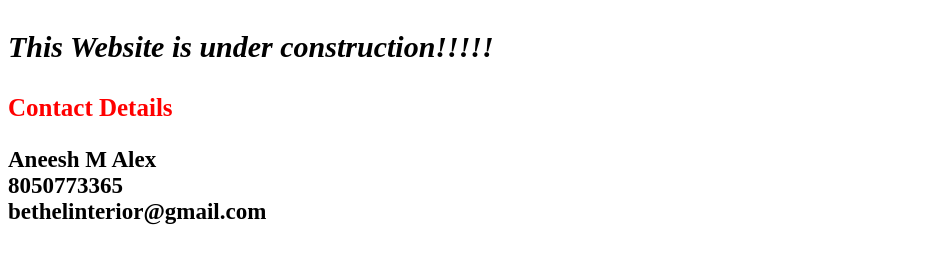
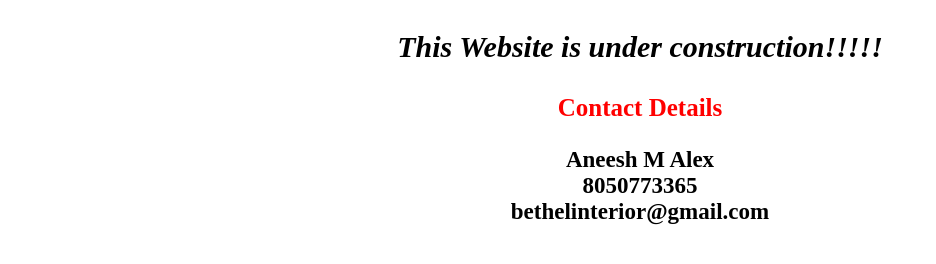
Before and after one commit to bethelinteriors/bethel, a plain HTML site: page index.html in a window 1280 px wide. Shown: the whole page, without its empty margins (0-936 px from the left). Drawn offline with Linux system fonts and the light colour scheme.

Commit message:
centering

```diff
--- a/index.html
+++ b/index.html
@@ -2,12 +2,12 @@
 <html>
 <body>
 
-<p style="font-size:30px;"><b><i>This Website is under construction!!!!!</i></b></p>
+<center><p style="font-size:30px;"><b><i>This Website is under construction!!!!!</i></b></p>
 <p></p>
 <p style="font-size:25px;color:red"><b>Contact Details</b></p>
    <p style="font-size:23px;"><b> Aneesh M Alex<br>
     8050773365<br>
-    bethelinterior@gmail.com</b></p>
+      bethelinterior@gmail.com</b></p></center>
 
 </body>
 </html>
```
